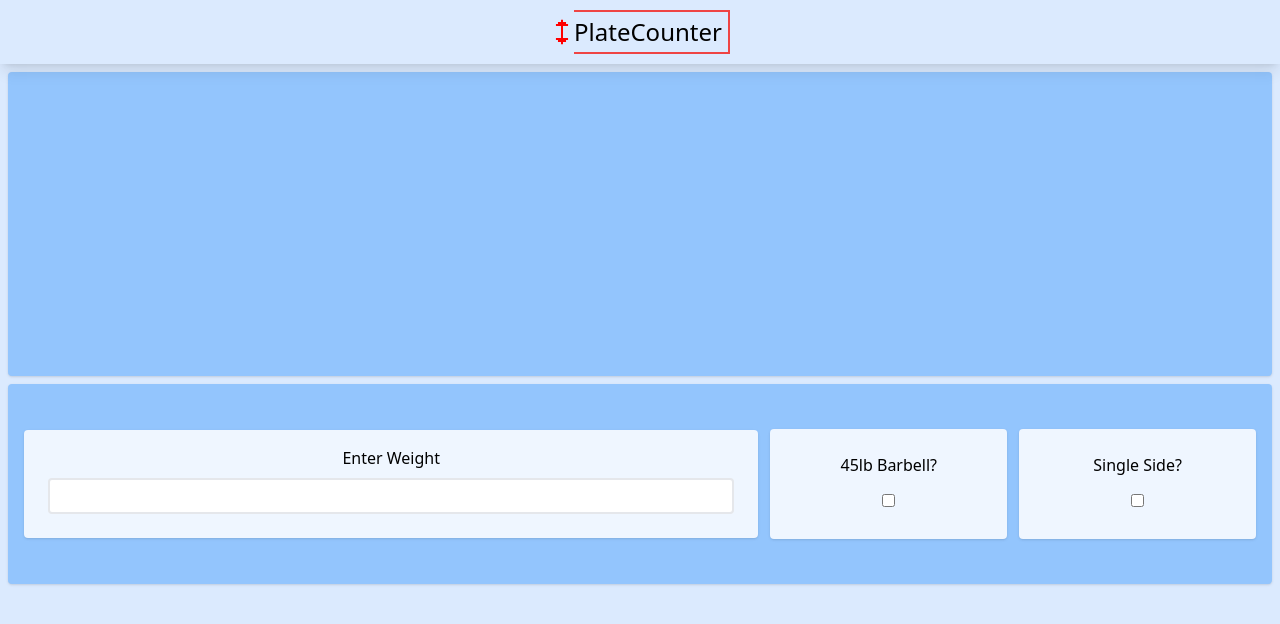
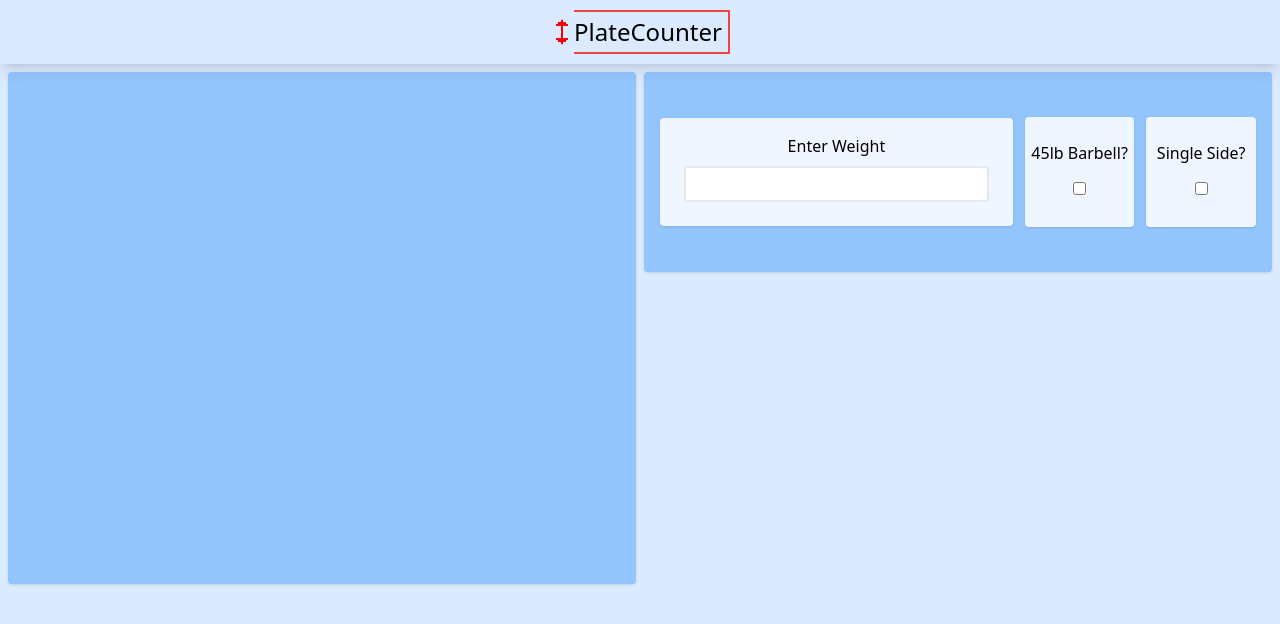
Before and after one commit to PeytonCurr/plate_counter, a React (Create React App) app: page / in a window 1280 px wide. Shown: the top 624 px of the page. Built offline with nearby package versions, Linux system fonts and the light colour scheme.

Commit message:
working on the large screen layout

```diff
--- a/src/App.jsx
+++ b/src/App.jsx
@@ -33,7 +33,7 @@ function App() {
   return (
     <div className='bg-blue-100'>
       <Navbar />
-      <section className='grid grid-col-1 grid-rows-5 md:grid-rows-7 p-2 gap-2 bg-blue-100' style={{ height: "92vh" }}>
+      <section className={'grid grid-cols-1 grid-rows-5 md:grid-rows-7 p-2 gap-2 bg-blue-100 ' + (!barBell && 'md:grid-cols-2')} style={{ height: "92vh" }}>
 
         <BarbellPlates weight={weight} barBell={barBell} counts={counts} single={single} />
 
@@ -44,7 +44,7 @@ function App() {
         <WeightForm weight={weight} setWeight={setWeight} barBell={barBell} setBarBell={setBarBell} single={single} setSingle={setSingle} />
 
       </section>
-    </div>
+    </div >
   );
 }
 
--- a/src/components/BarbellPlates.jsx
+++ b/src/components/BarbellPlates.jsx
@@ -33,7 +33,7 @@ function BarbellPlates(props) {
   //transform={" " + (props.barBell ? 'rotate(0)' : 'rotate(90)')}
 
   return (
-    <div className={'text-2xl p-2 bg-blue-300 row-span-2 md:row-span-3 rounded shadow flex justify-center ' + (props.barBell == true ? 'items-center' : 'items-end')}>
+    <div className={'text-2xl p-2 bg-blue-300 row-span-2 rounded shadow flex justify-center ' + (props.barBell ? ' items-center md:row-span-3 ' : ' items-end md:row-span-5 ')}>
 
       {/* SECTION Left Side*/}
       {(props.weight > 0 && !props.single) &&
--- a/src/components/Stats.jsx
+++ b/src/components/Stats.jsx
@@ -31,7 +31,7 @@ function Stats(props) {
   }
 
   return (
-    <div className={'bg-blue-300 rounded shadow grid  p-2 sm:px-4 gap-2 sm:gap-4 row-span-1 md:row-span-2 ' + (props.single ? 'grid-cols-1' : 'grid-cols-2')}>
+    <div className={'bg-blue-300 rounded shadow grid  p-2 sm:px-4 gap-2 sm:gap-4 row-span-1 ' + (props.single ? ' grid-cols-1 ' : ' grid-cols-2 ') + (props.barBell ? ' md:row-span-2 ' : ' md:row-span-5 md:grid-cols-1 ')}>
 
       <div className=' bg-blue-50 rounded shadow p-6 py-2'>
         <ul className='flex h-full justify-center items-center'>
@@ -59,7 +59,7 @@ function Stats(props) {
       </div>
 
       {!props.single &&
-        <div className=' bg-blue-50 rounded shadow p-6 py-2'>
+        <div className=' bg-blue-50 rounded shadow p-6 py-2 '>
           <ul className='flex h-full justify-center items-center'>
             {plates.map((plate) => (
               <>
```
